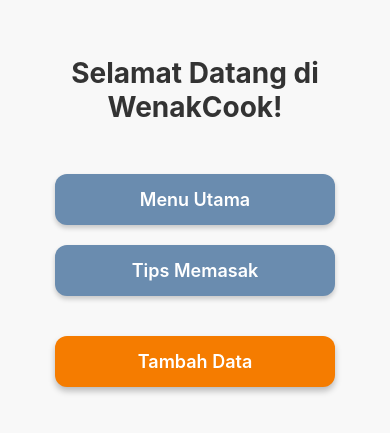
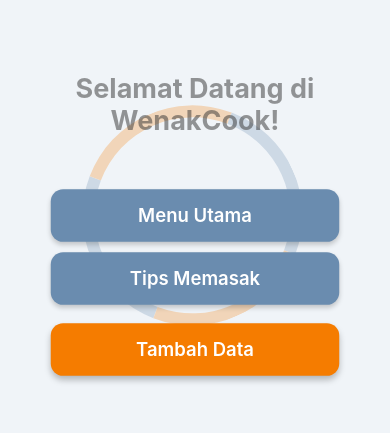
Before and after one commit to riki070104/WenakCook, a React Native app: screen / in a window 390 px wide. Shown: the part 201-634 px from the top of the page. Built offline with nearby package versions, Linux system fonts and the light colour scheme.

Commit message:
[BAB 6] ANIMATION

```diff
--- a/src/screens/WelcomeScreen.jsx
+++ b/src/screens/WelcomeScreen.jsx
@@ -1,44 +1,172 @@
-import React from "react";
-import { View, Text, StyleSheet, TouchableOpacity } from "react-native";
+import React, { useEffect, useRef } from "react";
+import { View, Text, StyleSheet, TouchableOpacity, Animated, Easing } from "react-native";
 
 const WelcomeScreen = ({ onNavigate }) => {
+  const fadeAnim = useRef(new Animated.Value(0)).current;
+  const scaleAnim = useRef(new Animated.Value(0.8)).current;
+  const rotateAnim = useRef(new Animated.Value(0)).current;
+  const pulseAnim = useRef(new Animated.Value(1)).current;
+  const translateXAnim = useRef(new Animated.Value(0)).current;
+
+  useEffect(() => {
+    // Fade and scale looping animation
+    Animated.loop(
+      Animated.sequence([
+        Animated.parallel([
+          Animated.timing(fadeAnim, {
+            toValue: 1,
+            duration: 1500,
+            useNativeDriver: true,
+          }),
+          Animated.spring(scaleAnim, {
+            toValue: 1,
+            friction: 4,
+            tension: 40,
+            useNativeDriver: true,
+          }),
+        ]),
+        Animated.delay(1500),
+        Animated.parallel([
+          Animated.timing(fadeAnim, {
+            toValue: 0.5,
+            duration: 1500,
+            useNativeDriver: true,
+          }),
+          Animated.spring(scaleAnim, {
+            toValue: 0.9,
+            friction: 4,
+            tension: 40,
+            useNativeDriver: true,
+          }),
+        ]),
+        Animated.delay(1500),
+      ])
+    ).start();
+
+    // Continuous rotation loop animation
+    Animated.loop(
+      Animated.timing(rotateAnim, {
+        toValue: 1,
+        duration: 8000,
+        easing: Easing.linear,
+        useNativeDriver: true,
+      })
+    ).start();
+
+    // Pulse animation for buttons
+    Animated.loop(
+      Animated.sequence([
+        Animated.timing(pulseAnim, {
+          toValue: 1.05,
+          duration: 1000,
+          useNativeDriver: true,
+        }),
+        Animated.timing(pulseAnim, {
+          toValue: 1,
+          duration: 1000,
+          useNativeDriver: true,
+        }),
+      ])
+    ).start();
+
+    // Side to side translation of rotating circle
+    Animated.loop(
+      Animated.sequence([
+        Animated.timing(translateXAnim, {
+          toValue: 15,
+          duration: 4000,
+          easing: Easing.inOut(Easing.ease),
+          useNativeDriver: true,
+        }),
+        Animated.timing(translateXAnim, {
+          toValue: -15,
+          duration: 4000,
+          easing: Easing.inOut(Easing.ease),
+          useNativeDriver: true,
+        }),
+      ])
+    ).start();
+  }, [fadeAnim, scaleAnim, rotateAnim, pulseAnim, translateXAnim]);
+
+  const rotateInterpolate = rotateAnim.interpolate({
+    inputRange: [0, 1],
+    outputRange: ["0deg", "360deg"],
+  });
+
   return (
     <View style={styles.container}>
-      <Text style={styles.title}>Selamat Datang di WenakCook!</Text>
+      <Animated.View
+        style={[
+          styles.rotatingCircle,
+          {
+            transform: [
+              { rotate: rotateInterpolate },
+              { translateX: translateXAnim },
+            ],
+          },
+        ]}
+      />
+      <Animated.Text style={[styles.title, { opacity: fadeAnim, transform: [{ scale: scaleAnim }] }]}>
+        Selamat Datang di WenakCook!
+      </Animated.Text>
+      <Animated.View style={{ transform: [{ scale: pulseAnim }], width: "80%" }}>
         <TouchableOpacity
           style={styles.button}
           onPress={() => onNavigate("home")}
+          activeOpacity={0.8}
         >
           <Text style={styles.buttonText}>Menu Utama</Text>
         </TouchableOpacity>
+      </Animated.View>
+      <Animated.View style={{ transform: [{ scale: pulseAnim }], width: "80%", marginTop: 12 }}>
         <TouchableOpacity
           style={styles.button}
           onPress={() => onNavigate("tips")}
+          activeOpacity={0.8}
         >
           <Text style={styles.buttonText}>Tips Memasak</Text>
         </TouchableOpacity>
+      </Animated.View>
+      <Animated.View style={{ transform: [{ scale: pulseAnim }], width: "80%", marginTop: 20 }}>
         <TouchableOpacity
           style={styles.addButton}
           onPress={() => onNavigate("addTip")}
+          activeOpacity={0.8}
         >
           <Text style={styles.buttonText}>Tambah Data</Text>
         </TouchableOpacity>
+      </Animated.View>
     </View>
   );
 };
+
+const CIRCLE_SIZE = 220;
 
 const styles = StyleSheet.create({
   container: {
     flex:1,
     justifyContent: "center",
     alignItems: "center",
-    backgroundColor: "#f8f8f8",
+    backgroundColor: "#f0f4f8",
     padding: 20,
   },
+  rotatingCircle: {
+    position: "absolute",
+    width: CIRCLE_SIZE,
+    height: CIRCLE_SIZE,
+    borderRadius: CIRCLE_SIZE / 2,
+    borderWidth: 12,
+    borderColor: "#f57c00",
+    borderTopColor: "#6a8caf",
+    borderRightColor: "#f57c00",
+    borderBottomColor: "#6a8caf",
+    borderLeftColor: "#f57c00",
+    opacity: 0.25,
+  },
   title: {
-    fontSize: 28,
+    fontSize: 30,
     fontWeight: "bold",
-    marginBottom: 40,
+    marginBottom: 50,
     color: "#333",
     textAlign: "center",
   },
@@ -47,8 +175,6 @@ const styles = StyleSheet.create({
     paddingVertical: 15,
     paddingHorizontal: 40,
     borderRadius: 12,
-    marginVertical: 10,
-    width: "80%",
     alignItems: "center",
     shadowColor: "#000",
     shadowOpacity: 0.2,
@@ -61,8 +187,6 @@ const styles = StyleSheet.create({
     paddingVertical: 15,
     paddingHorizontal: 40,
     borderRadius: 12,
-    marginTop: 30,
-    width: "80%",
     alignItems: "center",
     shadowColor: "#000",
     shadowOpacity: 0.25,
```
Lines whose indentation alone changed are shown as unchanged.
